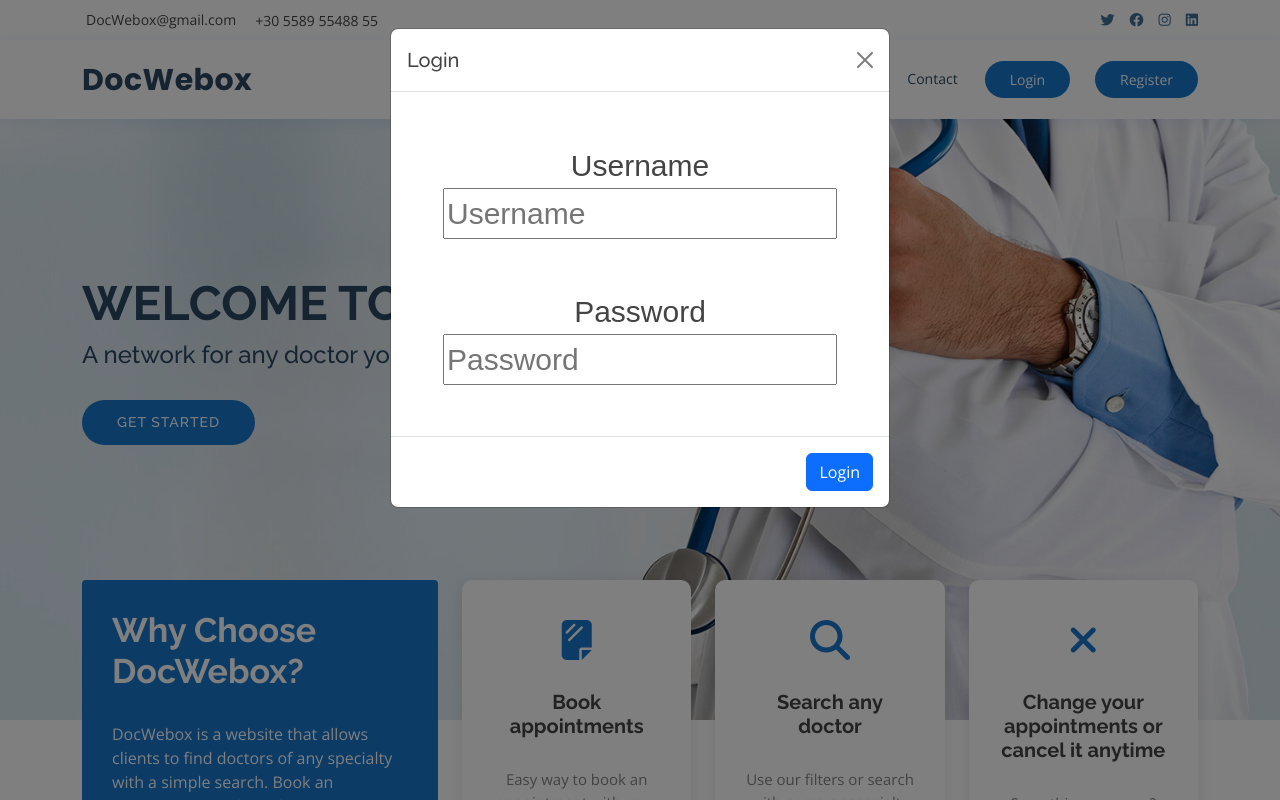
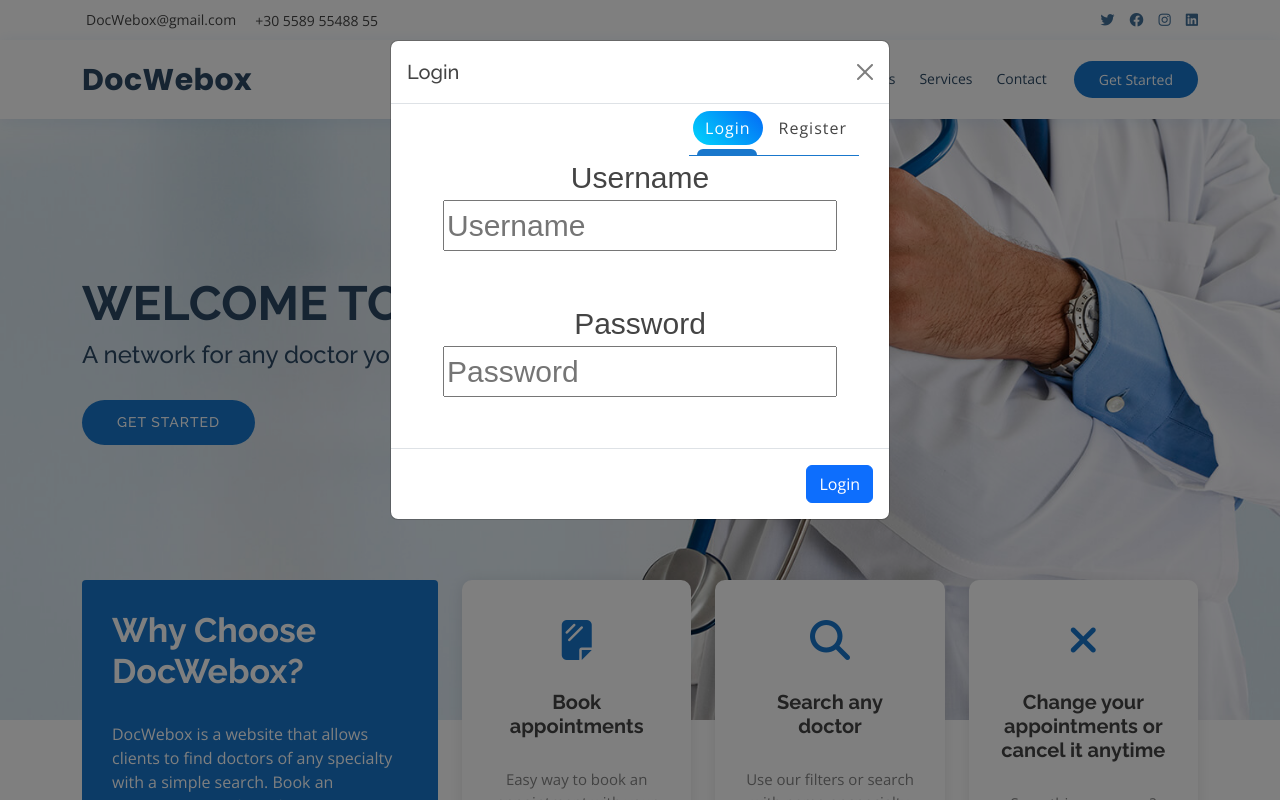
Before and after one commit to VasiliadisK/WebDev, a PHP site: page / in a window 1280 px wide, after a click on "Get Started". Run offline with PHP 8.4, Linux system fonts and the light colour scheme.

Commit message:
login/register σε ένα modal

```diff
--- a/assets/css/style.css
+++ b/assets/css/style.css
@@ -8,6 +8,86 @@
 /*--------------------------------------------------------------
 # General
 --------------------------------------------------------------*/
+
+.switch{
+  position: absolute;
+  right: 30px;
+  top:70px;
+  display: flex;
+  border-bottom: 1px solid #1977cc;
+  cursor: pointer;
+  z-index: 1000;
+}
+.switch::after{
+  content: '';
+  height: 6px;
+  width: 60px;
+  background:#1977cc;
+  border-radius: 60px 60px 0px 0px;
+  position: absolute;
+  bottom: 0;
+  left: 8px;
+  transition: .3s ease;
+}
+
+.login
+{
+  padding: 5px 12px;
+  margin-bottom: 10px;
+  border-radius: 50px;
+  text-align: right;
+  margin-left: 4px;
+  letter-spacing: 1px;
+  cursor: pointer;
+  transition:.3s ease-in-out;
+
+
+}
+
+.register{
+  padding: 5px 12px;
+  margin-bottom: 10px;
+  border-radius: 50px;
+  text-align: right;
+  margin-left: 4px;
+  letter-spacing: 1px;
+  cursor: pointer;
+  transition:.3s ease-in-out;
+}
+
+.register.active{
+
+  color: white;
+  background: linear-gradient(45deg,#00d5fc,#046af6);
+}
+.switch.active{
+  border-bottom: 1px solid #1977cc;
+
+}
+.switch.active::after{
+  left: 90px;
+  width: 70px;
+  background: #1977cc;
+}
+
+.login.active{
+
+  color: white;
+  background: linear-gradient(45deg,#00d5fc,#046af6);
+}
+
+.modal-content {
+  width: 100%;
+  margin-top: 40px;
+  text-align: center;
+  position: relative;
+
+}
+
+#register
+{
+  display: none;
+}
 
 .modcont {
   /* Center horizontally*/
--- a/index.php
+++ b/index.php
@@ -65,8 +65,8 @@
         <i class="bi bi-list mobile-nav-toggle"></i>
       </nav><!-- .navbar -->
 
-      <a href="#appointment" class="appointment-btn scrollto" data-bs-toggle="modal" data-bs-target="#login_modal"><span class="d-none d-md-inline" >Login</span></a>
-      <a href="#appointment" class="appointment-btn scrollto" data-bs-toggle="modal" data-bs-target="#register_modal"><span class="d-none d-md-inline" >Register</span></a>
+      <a href="#appointment" class="appointment-btn scrollto" data-bs-toggle="modal" data-bs-target="#login_modal" id="getstarted"><span class="d-none d-md-inline" >Get Started</span></a>
+      <!-- <a href="#appointment" class="appointment-btn scrollto" data-bs-toggle="modal" data-bs-target="#register_modal"><span class="d-none d-md-inline" >Register</span></a> -->
     </div>
   </header><!-- End Header -->
 
@@ -86,25 +86,43 @@
 
   <div class="modal fade" id="login_modal" tabindex="-1" aria-labelledby="ModalLabel" aria-hidden="true">
     <div class="modal-dialog">
-      <div class="modal-content">
+      <div class="modal-content" id="login">
+      <div class="switch">
+            <div class="login active" onclick="LoginBut()">Login</div>
+            <div class="register" onclick="RegisterBut()">Register</div>
+        </div>
         <div class="modal-header">
           <h1 class="modal-title fs-5" id="ModalLabel">Login</h1>
           <button type="button" class="btn-close" data-bs-dismiss="modal" aria-label="Close"></button>
         </div>
+
         <div class="modal-body">
           <form class="modal-form">
+
             <div class="username-block" style="margin-bottom:30px;">
-              <label for="username">Username</label>
+
+              <label for="username" id="label1">Username</label>
               <input type="input" class="username" id="username" placeholder="Username">
             </div>
             <div class="password-block">
               <label for="password">Password</label>
               <input type="password" class="password" id="password" placeholder="Password">
             </div>
+            <div class="registerfields" style="display: none;">
+              <div class="email-block" style="margin-bottom:30px;">
+                <label for="email">Email</label>
+                <input type="input" class="email" id="email" placeholder="Email">
+              </div>
+              <div class="bio-block">
+                <label for="specialty">Specialty</label>
+                <input type="bio" class="bio" id="bio" placeholder="Specialty">
+              </div>
+            </div>
           </form>
+
         </div>
         <div class="modal-footer">
-          <button type="submit" class="btn btn-primary">Login</button>
+          <button type="submit" class="btn btn-primary formbut">Login</button>
         </div>
       </div>
     </div>
```
Also changed, not shown: assets/js/main.js (+38 -8 lines).
